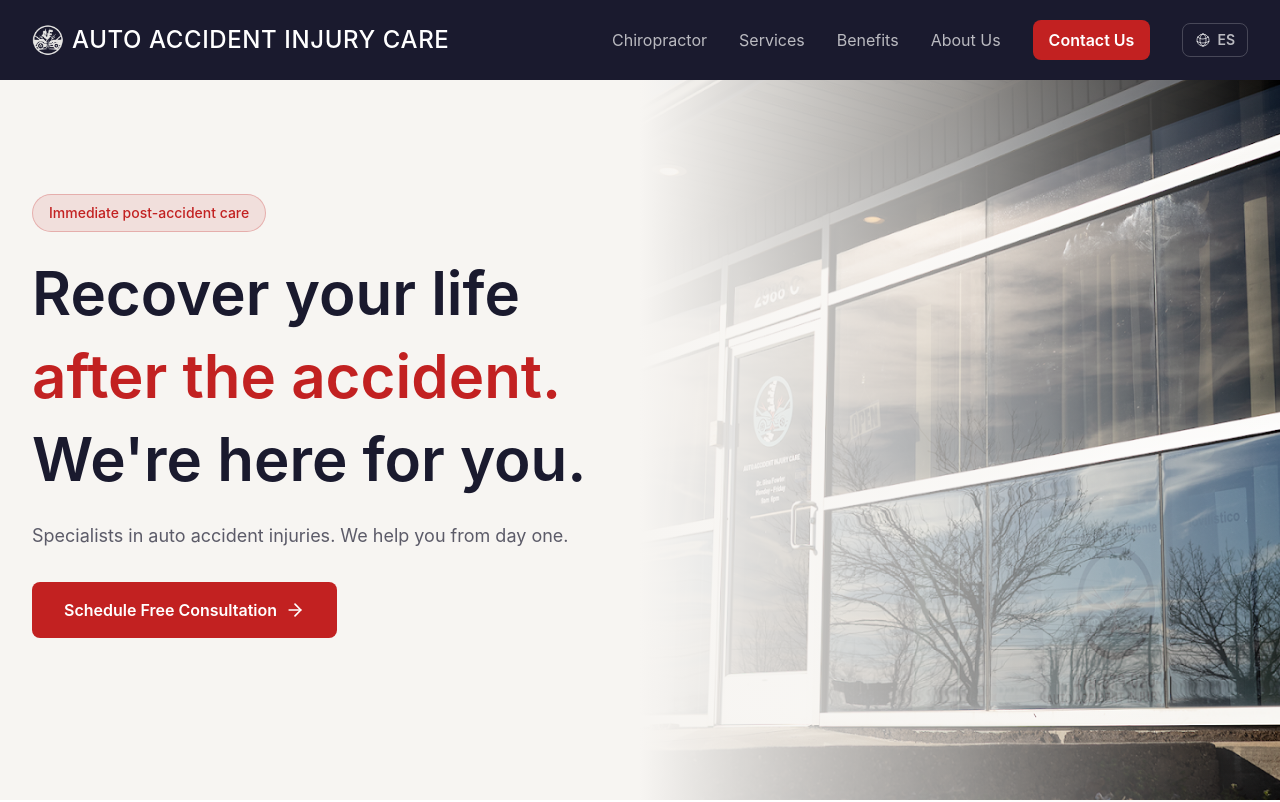
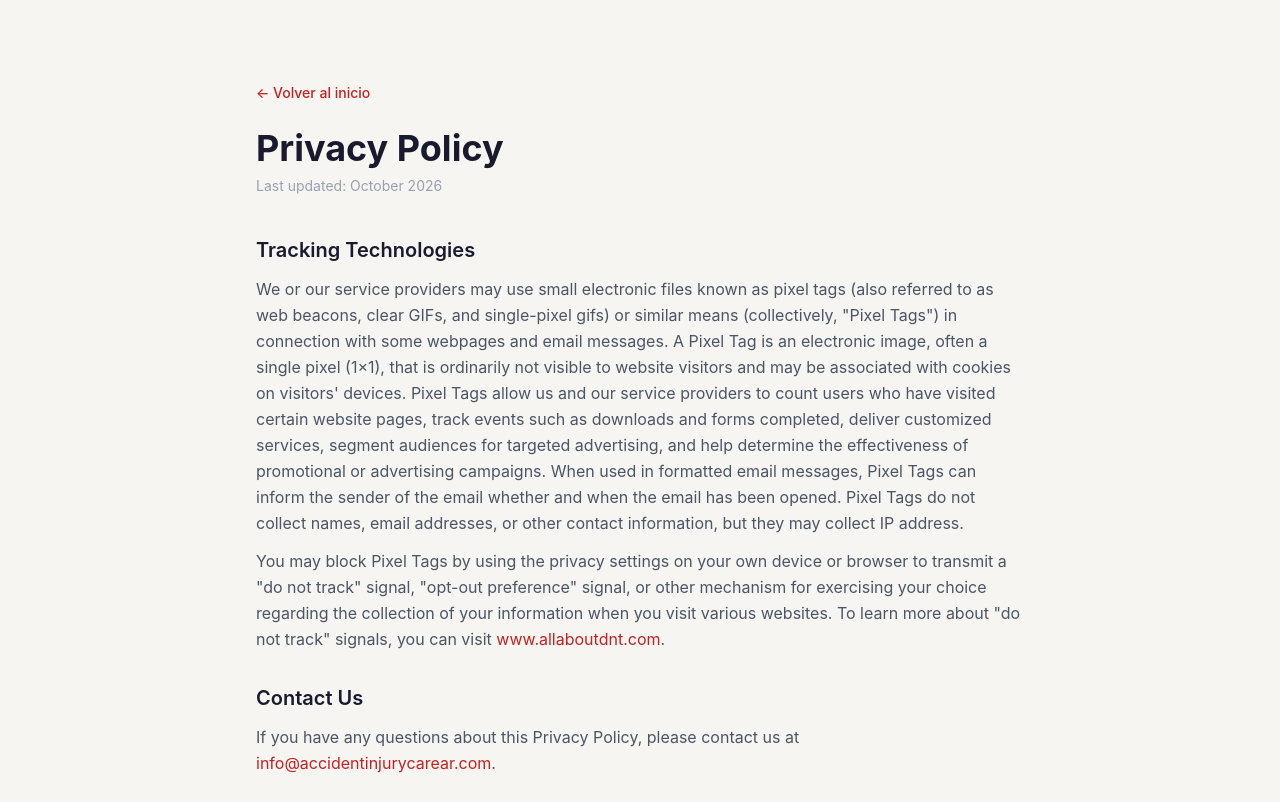
Before and after one commit to Apholo10/Aaic1, a React (Vite) app: page /privacy in a window 1280 px wide. Shown: the top 802 px of the page. Built offline with nearby package versions, Linux system fonts and the light colour scheme; no server answers.

Commit message:
feat: agregar página de Privacy Policy con Site Magnet disclosure

```diff
--- a/src/App.jsx
+++ b/src/App.jsx
@@ -1,3 +1,5 @@
+import { BrowserRouter, Routes, Route } from "react-router-dom";
+import PrivacyPolicy from "./pages/PrivacyPolicy";
 import Navbar from "./components/Navbar";
 import Hero from "./components/Hero";
 import Quees from "./components/Quees";
@@ -9,7 +11,18 @@ import OurPromise from "./components/OurPromise";
 import FinalCTA from "./components/FinalCTA";
 import Footer from "./components/Footer";
 
-function App() {
+export default function App() {
+  return (
+    <BrowserRouter>
+      <Routes>
+        <Route path="/" element={<TuPaginaPrincipal />} />
+        <Route path="/privacy" element={<PrivacyPolicy />} />
+      </Routes>
+    </BrowserRouter>
+  );
+}
+
+function TuPaginaPrincipal() {
   return (
     <div className="min-h-screen bg-[#f7f5f2] text-[#1a1a2e] overflow-hidden">
       <Navbar />
@@ -25,5 +38,3 @@ function App() {
     </div>
   );
 }
-
-export default App
--- /dev/null
+++ b/src/pages/PrivacyPolicy.jsx
@@ -0,0 +1,64 @@
+export default function PrivacyPolicy() {
+  return (
+    <div className="min-h-screen bg-[#f7f5f2] py-20 px-6">
+      <div className="max-w-3xl mx-auto">
+
+        {/* Header */}
+        <div className="mb-10">
+          <a href="/" className="text-[#c22121] text-sm font-medium hover:underline">
+            ← Volver al inicio
+          </a>
+          <h1 className="text-4xl font-bold text-[#1a1a2e] mt-6 mb-2">
+            Privacy Policy
+          </h1>
+          <p className="text-gray-400 text-sm">Last updated: October 2026</p>
+        </div>
+
+        {/* Contenido */}
+        <div className="prose prose-gray max-w-none space-y-8 text-gray-600 leading-relaxed">
+
+          <section>
+            <h2 className="text-xl font-semibold text-[#1a1a2e] mb-3">Tracking Technologies</h2>
+            <p>
+              We or our service providers may use small electronic files known as pixel tags
+              (also referred to as web beacons, clear GIFs, and single-pixel gifs) or similar
+              means (collectively, "Pixel Tags") in connection with some webpages and email
+              messages. A Pixel Tag is an electronic image, often a single pixel (1×1), that
+              is ordinarily not visible to website visitors and may be associated with cookies
+              on visitors' devices. Pixel Tags allow us and our service providers to count users
+              who have visited certain website pages, track events such as downloads and forms
+              completed, deliver customized services, segment audiences for targeted advertising,
+              and help determine the effectiveness of promotional or advertising campaigns. When
+              used in formatted email messages, Pixel Tags can inform the sender of the email
+              whether and when the email has been opened. Pixel Tags do not collect names, email
+              addresses, or other contact information, but they may collect IP address.
+            </p>
+            <p className="mt-3">
+              You may block Pixel Tags by using the privacy settings on your own device or
+              browser to transmit a "do not track" signal, "opt-out preference" signal, or
+              other mechanism for exercising your choice regarding the collection of your
+              information when you visit various websites. To learn more about "do not track"
+              signals, you can visit{" "}
+              <a href="http://www.allaboutdnt.com/" target="_blank" rel="noopener noreferrer"
+                className="text-[#c22121] hover:underline">
+                www.allaboutdnt.com
+              </a>.
+            </p>
+          </section>
+
+          <section>
+            <h2 className="text-xl font-semibold text-[#1a1a2e] mb-3">Contact Us</h2>
+            <p>
+              If you have any questions about this Privacy Policy, please contact us at{" "}
+              <a href="mailto:info@accidentinjurycarear.com"
+                className="text-[#c22121] hover:underline">
+                info@accidentinjurycarear.com
+              </a>.
+            </p>
+          </section>
+
+        </div>
+      </div>
+    </div>
+  );
+}
```
